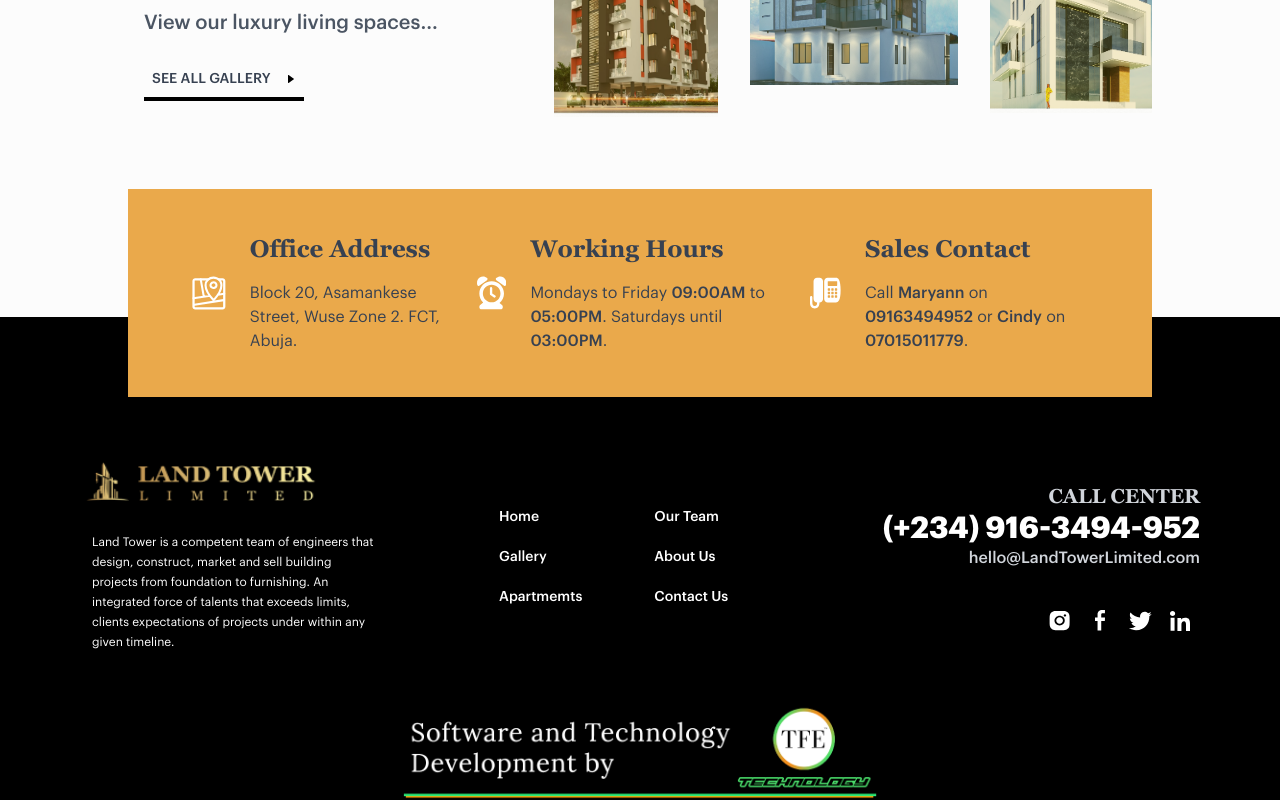
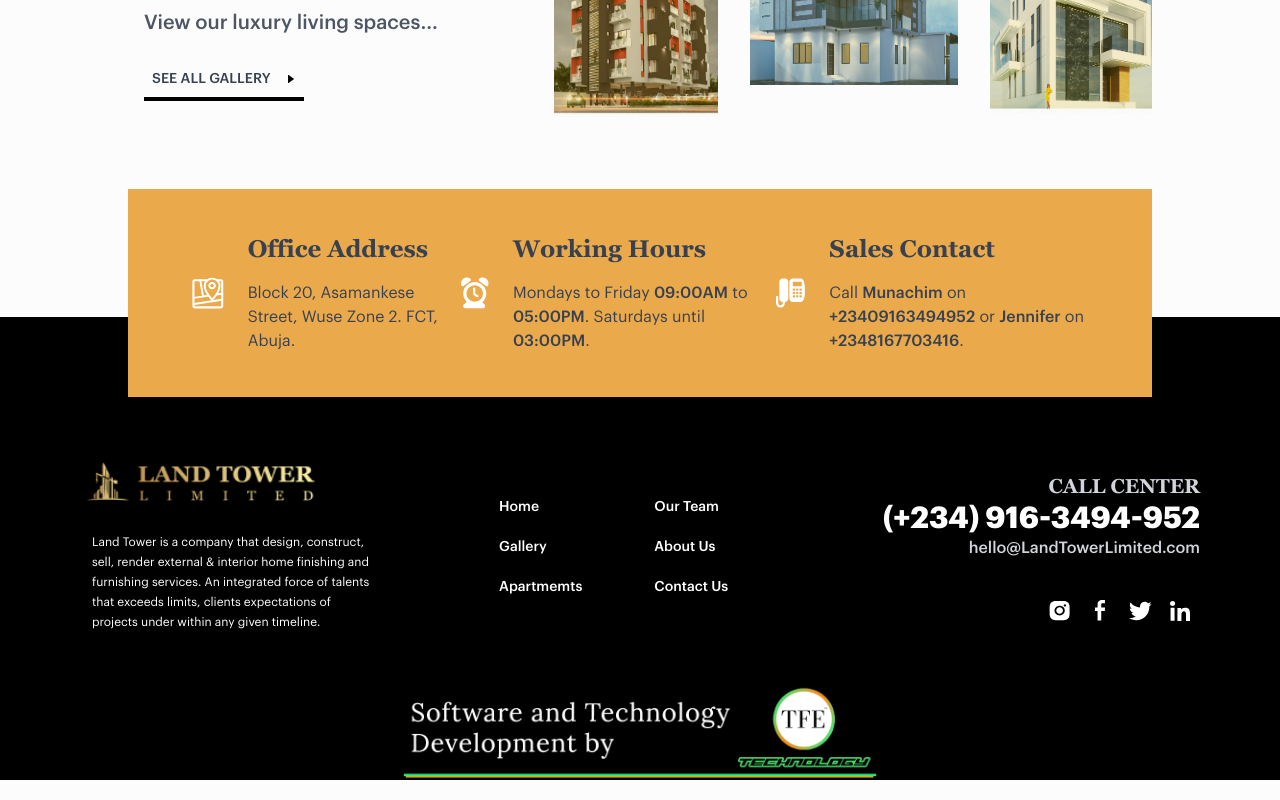
Before and after one commit to LandTowerLimited/landtowerlimited, a React (Create React App) app: page / in a window 1280 px wide. Shown: the part 2699-3499 px from the top of the page. Built offline with nearby package versions, Linux system fonts and the light colour scheme.

Commit message:
Chukwuebuka: changed desicription and contact details

```diff
--- a/src/components/footer/footer.js
+++ b/src/components/footer/footer.js
@@ -51,13 +51,13 @@ function Footer() {
                   Sales Contact
                 </p>
                 <p className="font-graphikRegular text-base text-gray-700 mt-4">
-                  Call <span className="font-graphikMedium">Maryann</span> on{" "}
+                  Call <span className="font-graphikMedium">Munachim</span> on{" "}
                   <a href="tel:+2349163494952" className="font-graphikMedium">
-                    09163494952
+                    +23409163494952
                   </a>{" "}
-                  or <span className="font-graphikMedium">Cindy</span> on{" "}
-                  <a href="tel:+2347015011779" className="font-graphikMedium">
-                    07015011779
+                  or <span className="font-graphikMedium">Jennifer</span> on{" "}
+                  <a href="tel:+2348167703416" className="font-graphikMedium">
+                    +2348167703416
                   </a>
                   .
                 </p>
@@ -82,11 +82,10 @@ function Footer() {
                   />
                 </button>
                 <p className="font-graphikRegular text-white text-xs leading-5 mt-6 ml-3 pr-20">
-                  Land Tower is a competent team of engineers that design,
-                  construct, market and sell building projects from foundation
-                  to furnishing. An integrated force of talents that exceeds
-                  limits, clients expectations of projects under within any
-                  given timeline.
+                  Land Tower is a company that design, construct, sell, render
+                  external & interior home finishing and furnishing services. An
+                  integrated force of talents that exceeds limits, clients
+                  expectations of projects under within any given timeline.
                 </p>
               </div>
               <div className="flex justify-between w-350 pl-10 font-graphikMedium text-white text-sm leading-10 ">
@@ -262,19 +261,19 @@ function Footer() {
                   Sales Contact
                 </p>
                 <p className="font-graphikRegular text-base text-gray-700 mt-4">
-                  Call <span>Maryann</span> on{" "}
+                  Call <span>Munachim</span> on{" "}
                   <span
-                    href="tel:+2349163494952"
+                    href="tel:+23409163494952"
                     className="font-graphikMedium"
                   >
-                    09163494952
+                    +23409163494952
                   </span>{" "}
-                  or <span>Cindy</span> on{" "}
+                  or <span>Jennifer</span> on{" "}
                   <span
-                    href="tel:+2347015011779"
+                    href="tel:+2348167703416"
                     className="font-graphikMedium"
                   >
-                    07015011779
+                    +2348167703416
                   </span>
                   .
                 </p>
@@ -297,11 +296,10 @@ function Footer() {
                 />
               </button>
               <p className="font-graphikRegular text-white text-xs leading-5 mt-6">
-                Land Tower is a competent team of engineers that design,
-                construct, render external & interior home finishing and
-                furnishing services. An integrated force of talents that exceeds
-                limits, clients expectations of projects under within any given
-                timeline.
+                Land Tower is a company that design, construct, sell, render
+                external & interior home finishing and furnishing services. An
+                integrated force of talents that exceeds limits, clients
+                expectations of projects under within any given timeline.
               </p>
             </div>
             <div className="flex px-4 py-6 justify-between font-graphikMedium text-white text-sm leading-10">
--- a/src/pages/contactUs/contactUs.js
+++ b/src/pages/contactUs/contactUs.js
@@ -7,11 +7,14 @@ import LandTowerButton from "../../components/landTowerButton/landTowerButton";
 function ContactUs() {
   const [cardDisplayed, setCardDisplayed] = useState(false);
   const [name, setName] = useState("");
+  const [phone, setPhone] = useState("");
   const [email, setEmail] = useState("");
   const [companyName, setCompanyName] = useState("");
   const [subject, setSubject] = useState("");
   const [message, setMessage] = useState("");
   const [warning, setWarning] = useState(false);
+  const [emailWarning, setEmailWarning] = useState(false);
+  const [phoneWarning, setPhoneWarning] = useState(false);
 
   useEffect(() => {
     const ac = new AbortController();
@@ -29,18 +32,35 @@ function ContactUs() {
   const specificButtonStylingMobile = "w-250 mb-40";
   const specificButtonText = "Submit";
 
+  function isValidEmail(isemail) {
+    // Regular expression for basic email validation
+    const emailRegex = /^[a-zA-Z0-9._%+-]+@[a-zA-Z0-9.-]+\.[a-zA-Z]{2,}$/;
+    return emailRegex.test(isemail);
+  }
+  function isValidPhoneNumber(phoneNumber) {
+    // Regular expression for phone number validation
+    const phoneRegex =
+      /^\+?[1-9]\d{1,14}$|^(\(\d{3}\))?[\s.-]?\d{3}[\s.-]?\d{4}$|^\d{11}$/;
+    return phoneRegex.test(phoneNumber);
+  }
+
   const handleContactForm = (e) => {
     e.preventDefault();
     if (
       name.length === 0 ||
       email.length === 0 ||
+      phone.length === 0 ||
       companyName.length === 0 ||
       subject.length === 0 ||
       message.length === 0
     ) {
       setWarning(true);
+    } else if (!isValidEmail(email)) {
+      setEmailWarning(true);
+    } else if (!isValidPhoneNumber(phone)) {
+      setPhoneWarning(true);
     } else {
-      window.location = `mailto:LandTower.Ltd@gmail.com?subject=LandTowerLimited Contact Us Page: My name is ${name} and I'll like to talk about ${subject}&body=I work at ${companyName}, and ${message}`;
+      window.location = `mailto:LandTower.Ltd@gmail.com?subject=LandTowerLimited Contact Us Page: My name is ${name}, My phone number is ${phone},and I'll like to talk about ${subject}&body=I work at ${companyName}, and ${message}`;
       setTimeout(() => {
         setName("");
         setEmail("");
@@ -52,6 +72,12 @@ function ContactUs() {
     setTimeout(() => {
       setWarning(false);
     }, 5000);
+    setTimeout(() => {
+      setEmailWarning(false);
+    }, 5000);
+    setTimeout(() => {
+      setPhoneWarning(false);
+    }, 5000);
   };
 
   /** displays Warning */
@@ -60,6 +86,29 @@ function ContactUs() {
       <div className="flex justify-center items-center">
         <p className="my-2 px-4 py-2 w-250 md:w-full lg:w-full rounded font-graphikRegular text-base text-center text-red-500 border-2 border-red-400 bg-red-100">
           All entries and required to send a contact email...
+        </p>
+      </div>
+    );
+  };
+
+  /** displays email Warning */
+  const displayEmailWarning = () => {
+    return (
+      <div className="flex justify-center items-center">
+        <p className="my-2 px-4 py-2 w-250 md:w-full lg:w-full rounded font-graphikRegular text-base text-center text-red-500 border-2 border-red-400 bg-red-100">
+          Email is Invalid, kindly check to confirm.
+        </p>
+      </div>
+    );
+  };
+
+  /** displays phone Warning */
+  const displayPhoneWarning = () => {
+    return (
+      <div className="flex justify-center items-center">
+        <p className="my-2 px-4 py-2 w-250 md:w-full lg:w-full rounded font-graphikRegular text-base text-center text-red-500 border-2 border-red-400 bg-red-100">
+          Phone number is Invalid, kindly check to confirm, make sure to add a
+          country code.
         </p>
       </div>
     );
@@ -96,9 +145,27 @@ function ContactUs() {
                     <p className="text-lg font-graphikRegular w-48">Name</p>
                     <input
                       id="name"
+                      autoComplete="name"
                       placeholder="Enter Name"
                       value={name}
                       onChange={(e) => setName(e.target.value)}
+                      className="ml-4 h-14 w-full text-base leading-4 py-3 px-4 appearance-none border-2 font-graphikRegular border-landTower-gold2-color rounded-sm focus:outline-none"
+                    />
+                  </label>
+                </div>
+                <div className="mt-6 w-522">
+                  <label
+                    className="flex justify-center items-center text-gray-700 text-sm mb-2 leading-5"
+                    htmlFor="phone"
+                  >
+                    <p className="text-lg font-graphikRegular w-48">Phone</p>
+                    <input
+                      id="phone"
+                      autoComplete="tel"
+                      type="tel"
+                      placeholder="Enter Phone Number"
+                      value={phone}
+                      onChange={(e) => setPhone(e.target.value)}
                       className="ml-4 h-14 w-full text-base leading-4 py-3 px-4 appearance-none border-2 font-graphikRegular border-landTower-gold2-color rounded-sm focus:outline-none"
                     />
                   </label>
@@ -111,6 +178,7 @@ function ContactUs() {
                     <p className="text-lg font-graphikRegular w-48">Email</p>
                     <input
                       id="email"
+                      autoComplete="email"
                       type="email"
                       placeholder="Enter Email Address"
                       value={email}
@@ -169,6 +237,8 @@ function ContactUs() {
             <div className="flex justify-center items-center w-full my-6">
               <div>
                 {warning ? displayWarning() : <span />}
+                {emailWarning ? displayEmailWarning() : <span />}
+                {phoneWarning ? displayPhoneWarning() : <span />}
                 <LandTowerButton
                   specificButtonTitle={specificButtonTitle}
                   specificButtonStyling={specificButtonStyling}
@@ -191,9 +261,27 @@ function ContactUs() {
                   <p className="text-lg font-graphikRegular mb-2">Name</p>
                   <input
                     id="name"
+                    autoComplete="name"
                     placeholder="Enter Name"
                     value={name}
                     onChange={(e) => setName(e.target.value)}
+                    className="h-14 w-full text-lg leading-4 py-3 px-4 appearance-none border-2 font-graphikRegular border-landTower-gold2-color rounded-sm focus:outline-none"
+                  />
+                </label>
+              </div>
+              <div className="mt-6 mx-8">
+                <label
+                  className="text-gray-700 text-sm mb-2 leading-5"
+                  htmlFor="phone"
+                >
+                  <p className="text-lg font-graphikRegular mb-2">Phone</p>
+                  <input
+                    id="phone"
+                    autoComplete="tel"
+                    type="tel"
+                    placeholder="Enter Phone Number"
+                    value={phone}
+                    onChange={(e) => setPhone(e.target.value)}
                     className="h-14 w-full text-lg leading-4 py-3 px-4 appearance-none border-2 font-graphikRegular border-landTower-gold2-color rounded-sm focus:outline-none"
                   />
                 </label>
@@ -206,9 +294,10 @@ function ContactUs() {
                   <p className="text-lg font-graphikRegular mb-2">Email</p>
                   <input
                     id="email"
+                    autoComplete="email"
                     type="email"
                     placeholder="Enter Email Address"
-                    value={name}
+                    value={email}
                     onChange={(e) => setEmail(e.target.value)}
                     className="h-14 w-full text-lg leading-4 py-3 px-4 appearance-none border-2 font-graphikRegular border-landTower-gold2-color rounded-sm focus:outline-none"
                   />
@@ -262,6 +351,8 @@ function ContactUs() {
             </form>
           </div>
           {warning ? displayWarning() : <span />}
+          {emailWarning ? displayEmailWarning() : <span />}
+          {phoneWarning ? displayPhoneWarning() : <span />}
           <div className="flex justify-center items-center mt-6 mb-10">
             <LandTowerButton
               specificButtonTitle={specificButtonTitle}
```
Also changed, not shown: firebase.json, 1 other file (tests, documents, lock files or other folders).
